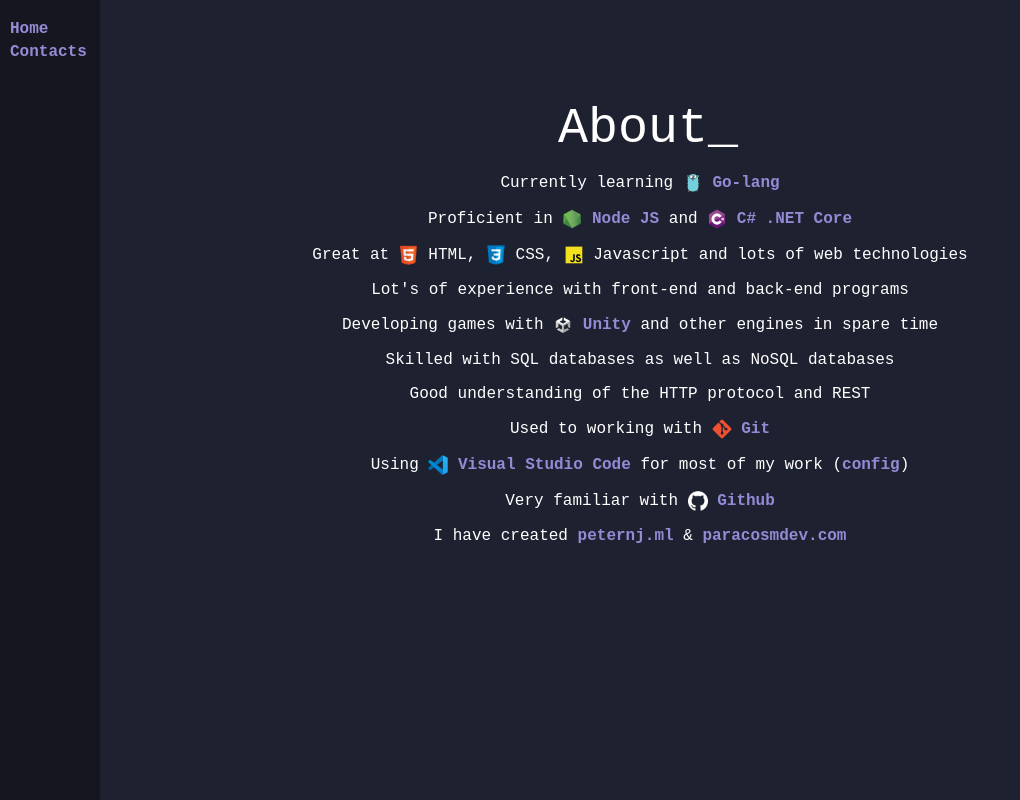
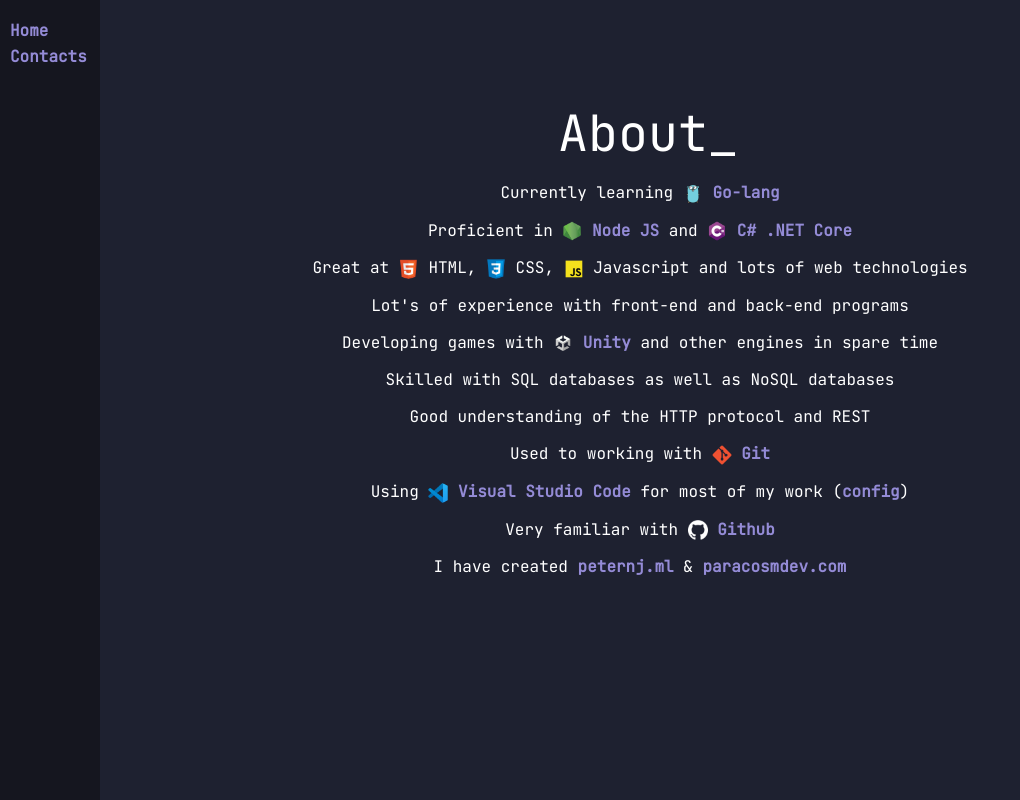
Before and after one commit to WaveLinkdev/WaveLinkdev.github.io, a plain HTML site: page about.html in a window 1280 px wide. Shown: the whole page, without its empty margins (0-1020 px from the left). Drawn offline with Linux system fonts and the light colour scheme.

Commit message:
fix font

```diff
--- a/about.html
+++ b/about.html
@@ -8,7 +8,9 @@
     <meta name="description" content="About page for wavelink">
     <link rel="shortcut icon" href="./assets/favicon.ico" type="image/x-icon" />
     <link rel="stylesheet" href="./css/style.css" />
-    <link href="https://fonts.googleapis.com/css2?family=Manrope&display=swap" rel="stylesheet">
+    <link rel="preconnect" href="https://fonts.googleapis.com">
+    <link rel="preconnect" href="https://fonts.gstatic.com" crossorigin>
+    <link href="https://fonts.googleapis.com/css2?family=JetBrains+Mono&display=swap" rel="stylesheet">
     <title>Wavelink</title>
 </head>
 
```
Also changed, not shown: blog.html (+4 -2 lines), contacts.html (+1 -1 lines), index.html (+1 -1 lines).
